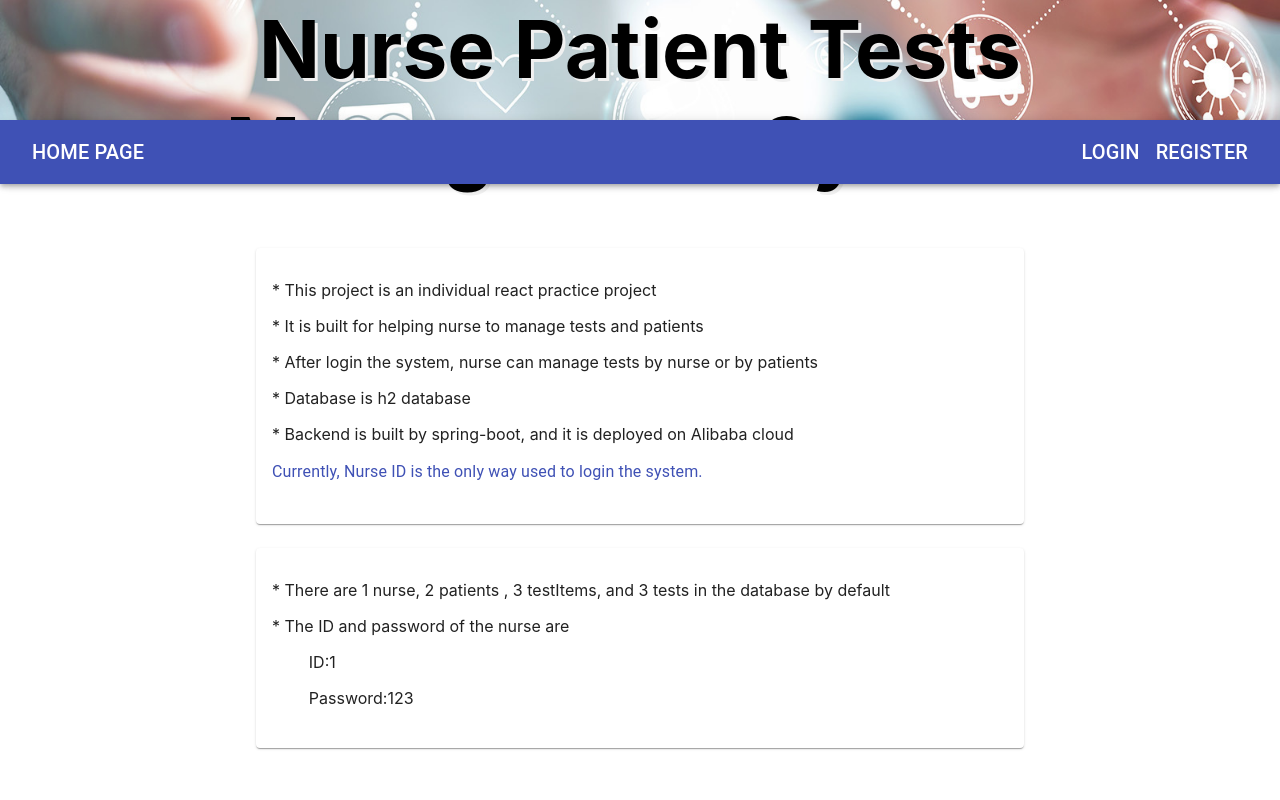
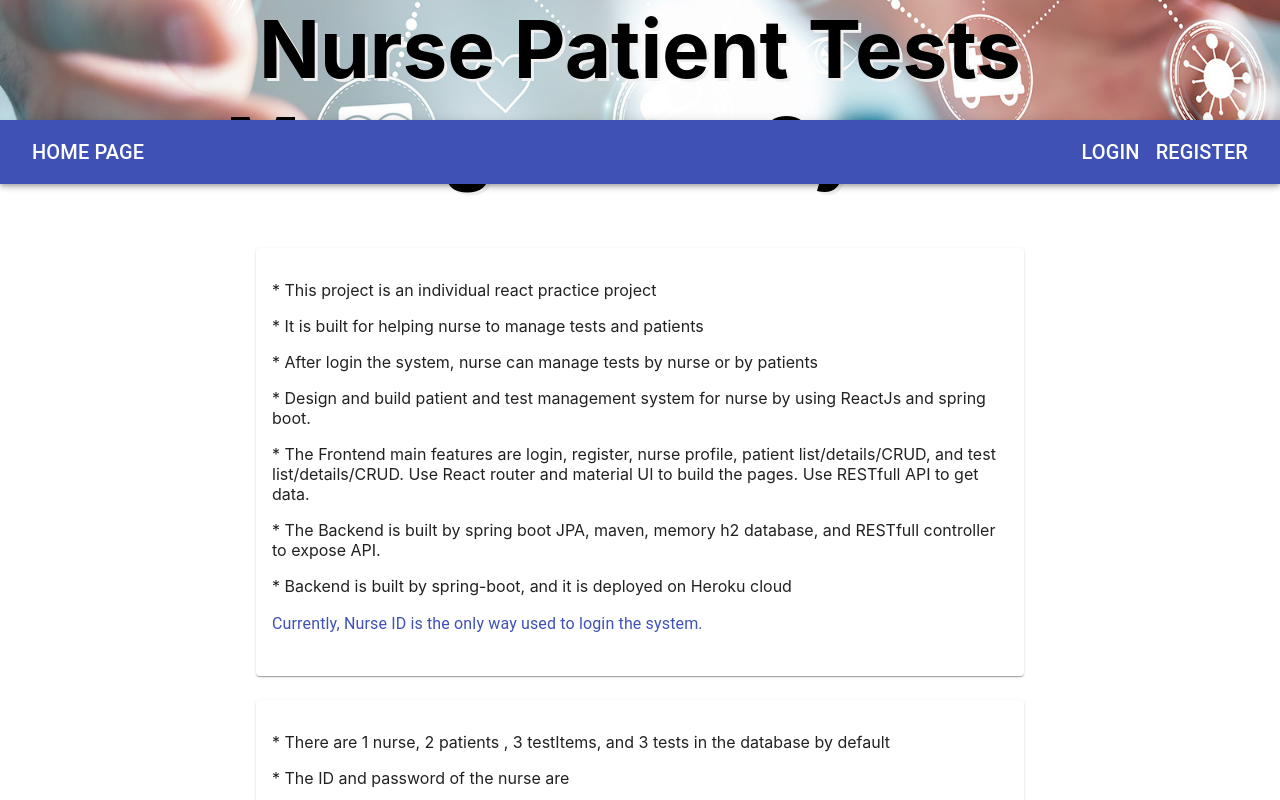
Before and after one commit to constantlyTiTi/NursePatientTest_React, a React (Create React App) app: page / in a window 1280 px wide. Shown: the top 800 px of the page. Built offline with nearby package versions, Linux system fonts and the light colour scheme.

Commit message:
revise project description

```diff
--- a/src/WebDescription/ProjectDescription.js
+++ b/src/WebDescription/ProjectDescription.js
@@ -14,9 +14,11 @@ const ProjectDescription = () => {
                 <p>*  It is built for helping nurse to manage tests and patients</p>
                 <p>*  After login the system, nurse can manage tests by nurse or
                 by patients</p>
-                <p>*  Database is h2 database</p>
+                <p>*	Design and build patient and test management system for nurse by using ReactJs and spring boot.</p>
+                <p>*	The Frontend main features are login, register, nurse profile, patient list/details/CRUD, and test list/details/CRUD. Use React router and material UI to build the pages. Use RESTfull API to get data.</p>
+                <p>*  The Backend is built by spring boot JPA, maven, memory h2 database, and RESTfull controller to expose API.</p>
                 <p>*  Backend is built by spring-boot, and it is deployed on
-                Alibaba cloud</p>
+                Heroku cloud</p>
                 <Typography color="primary"><p>Currently, Nurse ID is the only way used to login the system.</p></Typography>
               </CardContent>
             </Card>
```
